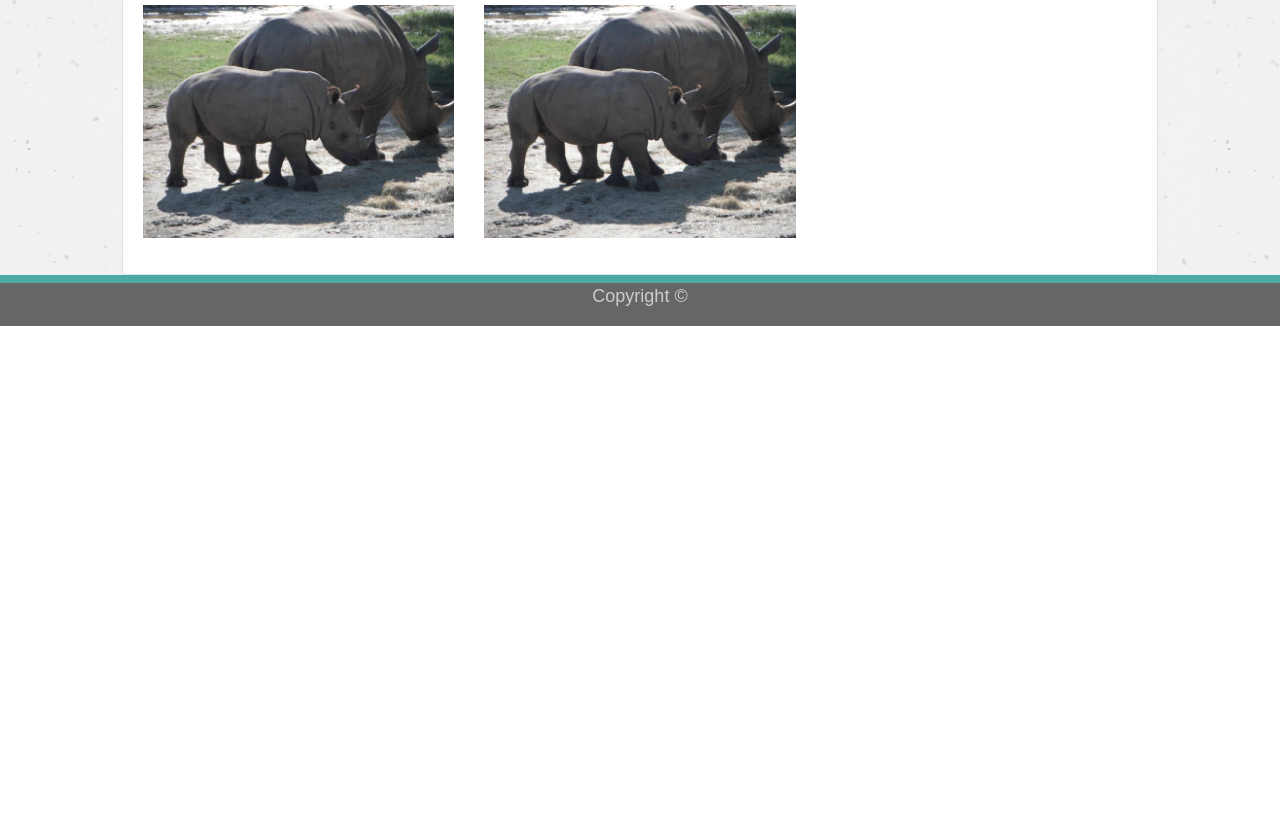
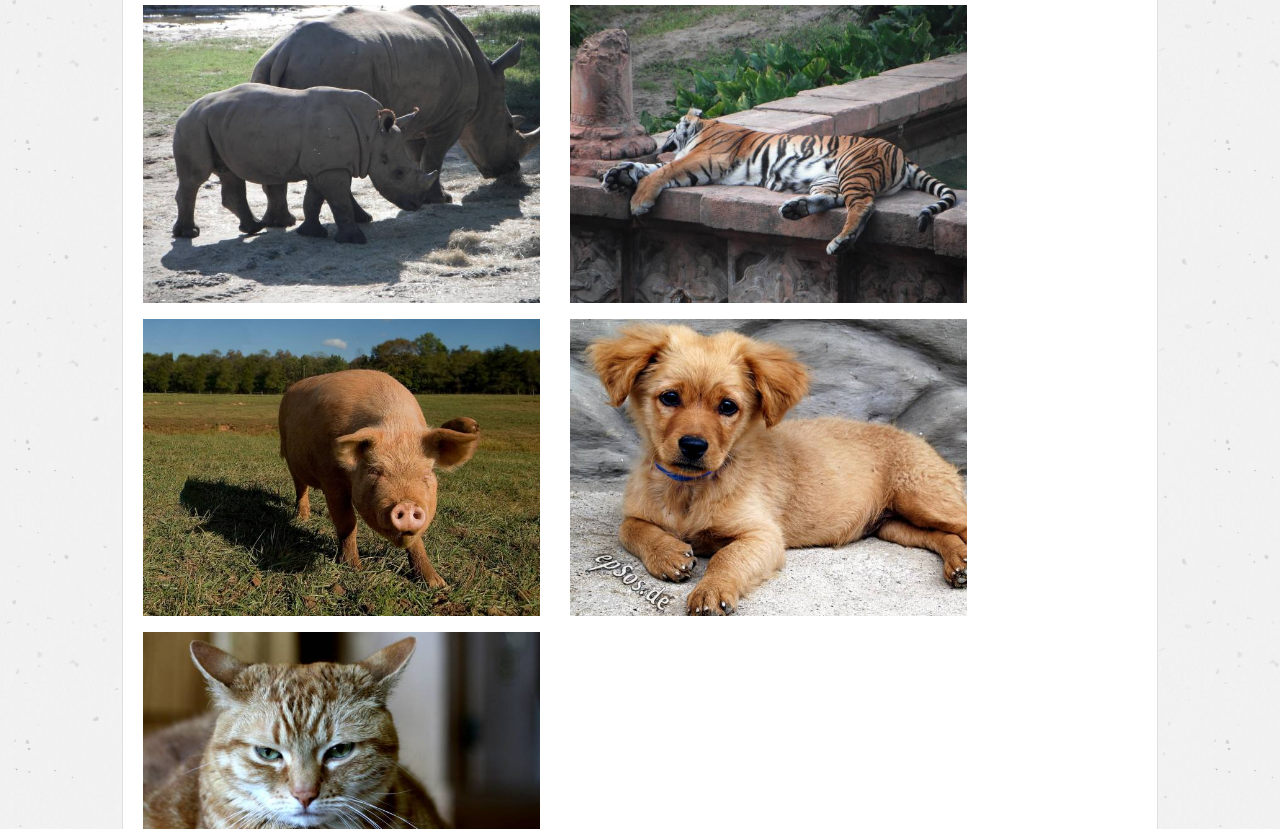
Before and after one commit to amandat85/Bootstrap-Portfolio, a plain HTML site: page portfolio.html in a window 1280 px wide. Shown: the part 183-1012 px from the top of the page. Before the commit the page ends 800 px from the top, so only its background shows below. Drawn offline with nearby package versions, Linux system fonts and the light colour scheme.

Commit message:
Alignment
Working on alignment and position of footer and images in portfolio.html.

```diff
--- a/assets/css/style.css
+++ b/assets/css/style.css
@@ -36,6 +36,10 @@
     color: #cccccc;
 }
 
+#submit-style {
+    background-color: #4aaaa5;
+    color: #ffffff;
+}
 
 #footercolor {
     background-color: #666666;
--- a/portfolio.html
+++ b/portfolio.html
@@ -9,6 +9,8 @@
     <title>Portfolio</title>
 </head>
 <body>
+
+<!--Navigation (alignment still and issue)-->
     <nav class="navbar navbar-expand-lg navbar-light" style="background: #ffffff">
             <span class="navbar-brand" id="h1">Amanda Tomé</span>
             <button class="navbar-toggler" type="button" data-toggle="collapse" data-target="#navbarSupportedContent" aria-controls="navbarSupportedContent" aria-expanded="false" aria-label="Toggle navigation">
@@ -30,10 +32,10 @@
             </div>
         </nav>
 
-    <!--Background Image-->
+<!--Background Image-->
  <div id="backgroundimage" style="background-image: url(assets/images/vintage_speckles.png)";>
 
-
+<!--Portfolio-->
 <div class="container-fluid">
     <div class="row">
         <div class="col-md-10 offset-md-1">
@@ -42,29 +44,29 @@
                     <h2>Portfolio</h2>
                          <div class="container-box">
                              <div class="row d-flex mb-3">
-                                <div class="col-md-4">
+                                <div class="col-lg-5 col-md-4 col-sm-4 col-xs-2">
                                     <img class="img-fluid w-100" style="height: auto" src="assets/images/animals-q-c-640-480-1.jpg" width="350" height="300" alt="Photo of Rhino's">
                                 </div>
 
-                                <div class="col-md-4">
-                                    <img class="img-fluid w-100" style="height: auto" src="assets/images/animals-q-c-640-480-1.jpg" width="350" height="300" alt="Photo of Rhino's">
+                                <div class="col-lg-5 col-md-4 col-sm-4 col-xs-2">
+                                    <img class="img-fluid w-100" style="height: auto" src="assets/images/animals-q-c-640-480-3.jpg" width="350" height="300" alt="Photo of Sleeping Tiger">
                                 </div>
                             </div>
 
-                            <!--<div class="row d-flex">
-                                <div class="col-md-4 d-flex">
-                                    <img class="img-fluid w-100" style="height: auto" src="assets/images/animals-q-c-640-480-1.jpg" width="350" height="300" alt="Photo of Rhino's">
+                            <div class="row d-flex mb-3">
+                                <div class="col-lg-5 col-md-4 col-sm-4 col-xs-2">
+                                    <img class="img-fluid w-100" style="height: auto" src="assets/images/animals-q-c-640-480-6.jpg" width="350" height="300" alt="Photo of Pig">
                                 </div>
 
-                                <div class="col-md-4 d-flex ml-5">
-                                    <img class="img-fluid w-100" style="height: auto" src="assets/images/animals-q-c-640-480-1.jpg" width="350" height="300" alt="Photo of Rhino's">
+                                <div class="col-lg-5 col-md-4 col-sm-4 col-xs-2">
+                                    <img class="img-fluid w-100" style="height: auto" src="assets/images/animals-q-c-640-480-8.jpg" width="350" height="300" alt="Photo of Puppy">
                                 </div>
                             </div>
 
-                            <div class="row d-flex">
-                                <div class="col-md-4 d-flex">
-                                    <img class="img-fluid w-100" style="height: auto" src="assets/images/animals-q-c-640-480-1.jpg" width="350" height="300" alt="Photo of Rhino's">
-                                </div>-->
+                            <div class="row d-flex mb-3">
+                                <div class="col-lg-5 col-md-4 col-sm-4 col-xs-2">
+                                    <img class="img-fluid w-100" style="height: auto" src="assets/images/cats-q-c-640-480-3.jpg" width="350" height="300" alt="Photo of Cat">
+                                </div>
                             </div>
                         </div>
                 </div>
@@ -74,7 +76,7 @@
 </div>
 
 <!--Footer-->
-<div class="footer d-flex align-baseline justify-content-center" id="footercolor">
+<div class="footer d-flex align-baseline justify-content-center mt-4" id="footercolor">
     <p>Copyright &copy;</p>
 </div>
 
```
Also changed, not shown: contact.html (+7 -7 lines), index.html (+5 -4 lines).
